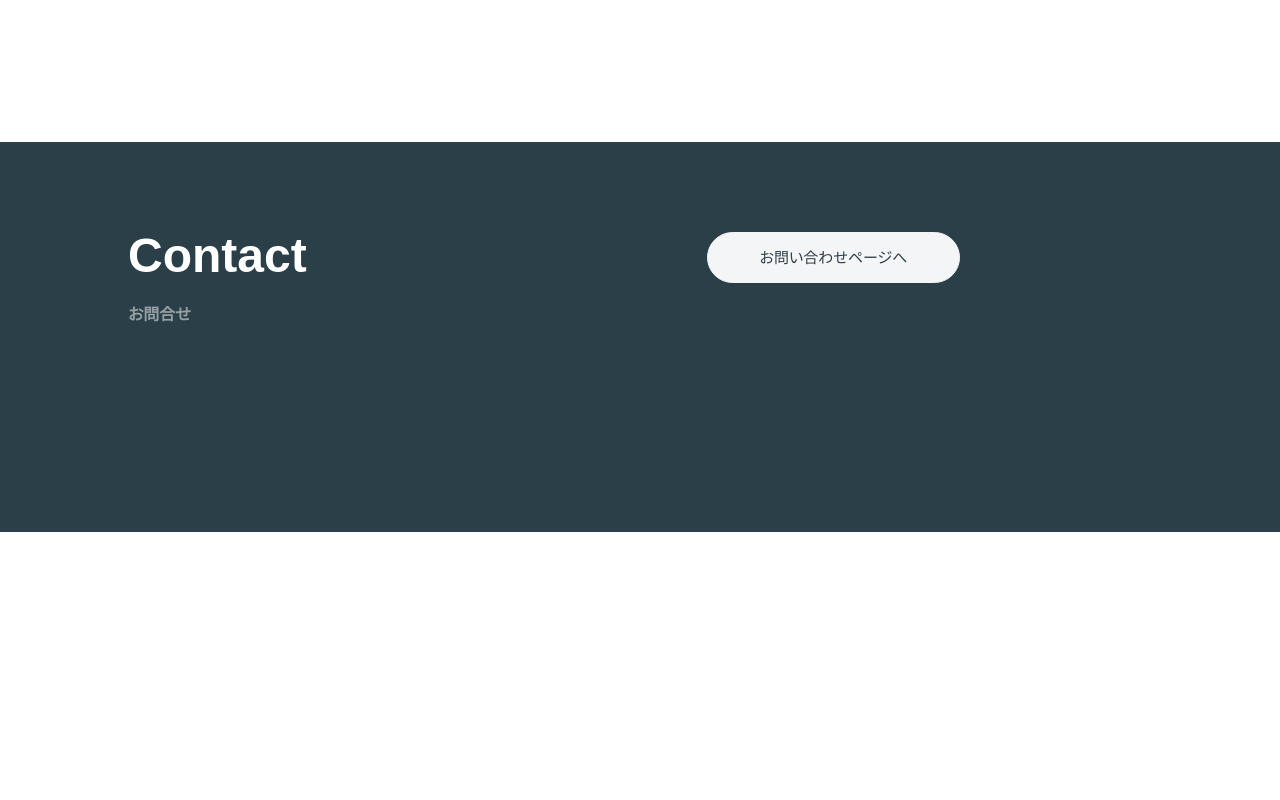
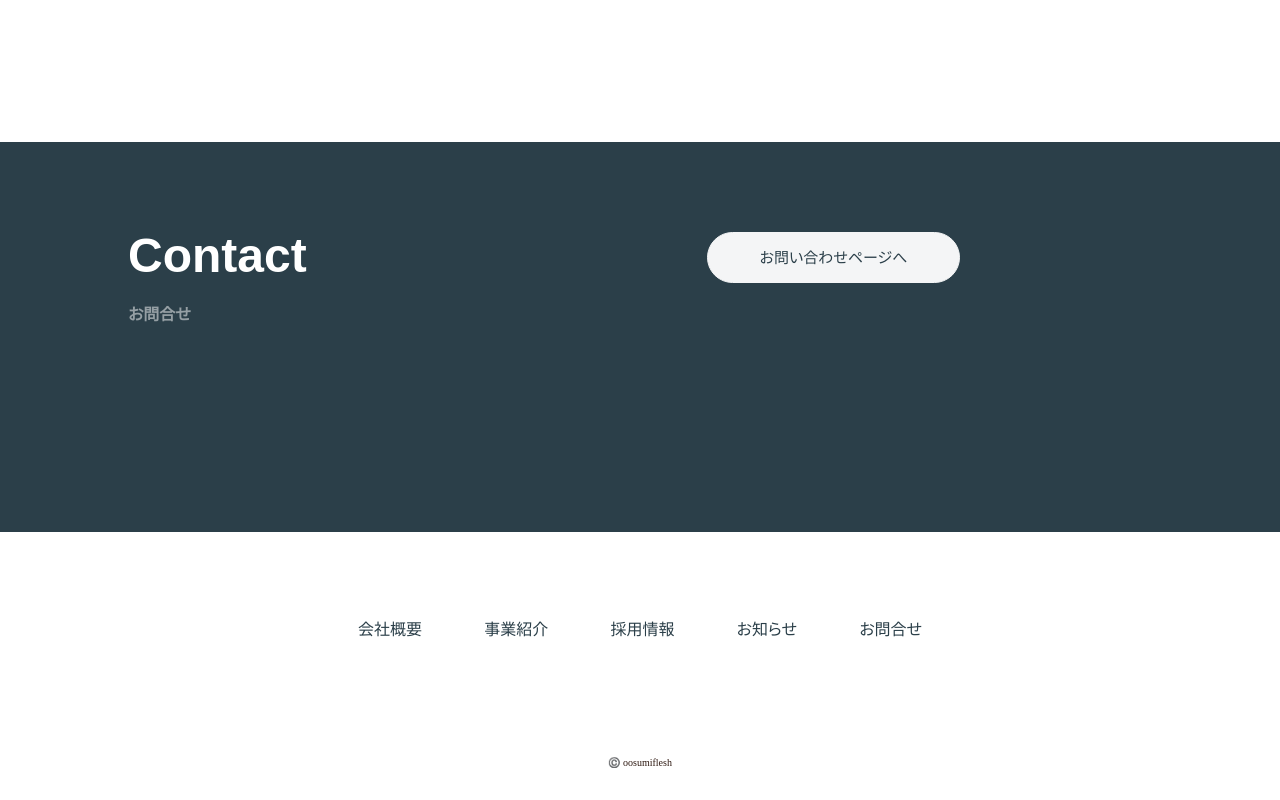
Before and after one commit to kiyot0724/oosumi, a plain HTML site: page oosumi/index.html in a window 1280 px wide. Shown: the part 5232-6032 px from the top of the page. Drawn offline with nearby package versions, Linux system fonts and the light colour scheme.

Commit message:
Update style.css

```diff
--- a/oosumi/css/style.css
+++ b/oosumi/css/style.css
@@ -627,7 +627,7 @@ body{
 #fotter{
     width: 1080px;
     height: 268px;
-    align-items: center;
+    margin: 0 auto;
 }
 
 
@@ -635,17 +635,6 @@ body{
     margin: 0 auto;
     max-width: 564px;
     padding-top: 90px;
-    max-width: 1730px;
-    margin: 0 auto;
-    display: flex;
-    justify-content: space-between;
-    align-items: center;
-    padding: 0 70px 0 70px;
-    position: absolute;
-    top: 65px;
-    z-index: 9998;
-    width: 100%;
-    box-sizing: border-box;
 }
 
 .fotter_menu ul{
```
